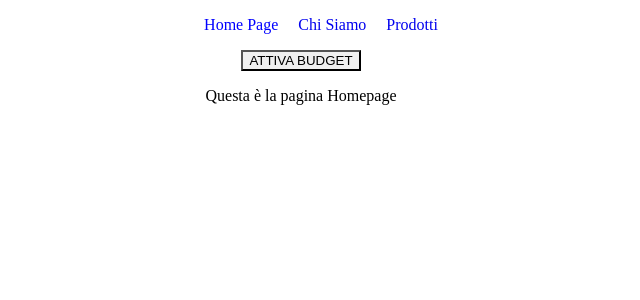
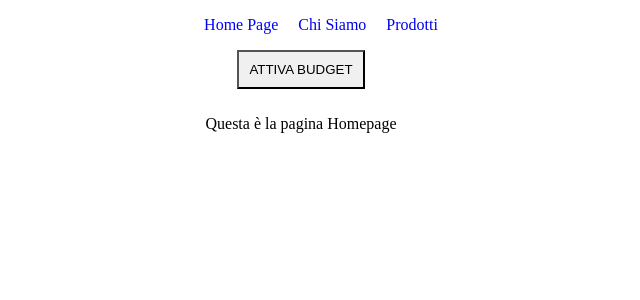
Before and after one commit to StefanoSalaa98/react-context-api, a React (Vite) app: page / in a window 1280 px wide. Shown: the top 300 px of the page, without its empty margins (339-979 px from the left). Built offline with nearby package versions, Linux system fonts and the light colour scheme.

Commit message:
Aggiungi stile bottone

```diff
--- a/src/index.css
+++ b/src/index.css
@@ -117,3 +117,11 @@ header a.active {
   }
 
 }
+
+nav {
+
+  button {
+    padding: 10px;
+    margin-bottom: 10px;
+  }
+}
--- a/src/pages/Prodotti.jsx
+++ b/src/pages/Prodotti.jsx
@@ -13,7 +13,7 @@ const Prodotti = () => {
     const [filteredProducts, setFilteredProducts] = useState([products]);
 
     // Ottieni lo stato 'budget' direttamente
-    const { budget, toggleBudget } = useBudget();
+    const { budget } = useBudget();
 
     function fetchProducts() {
         if (!budget) {
```
